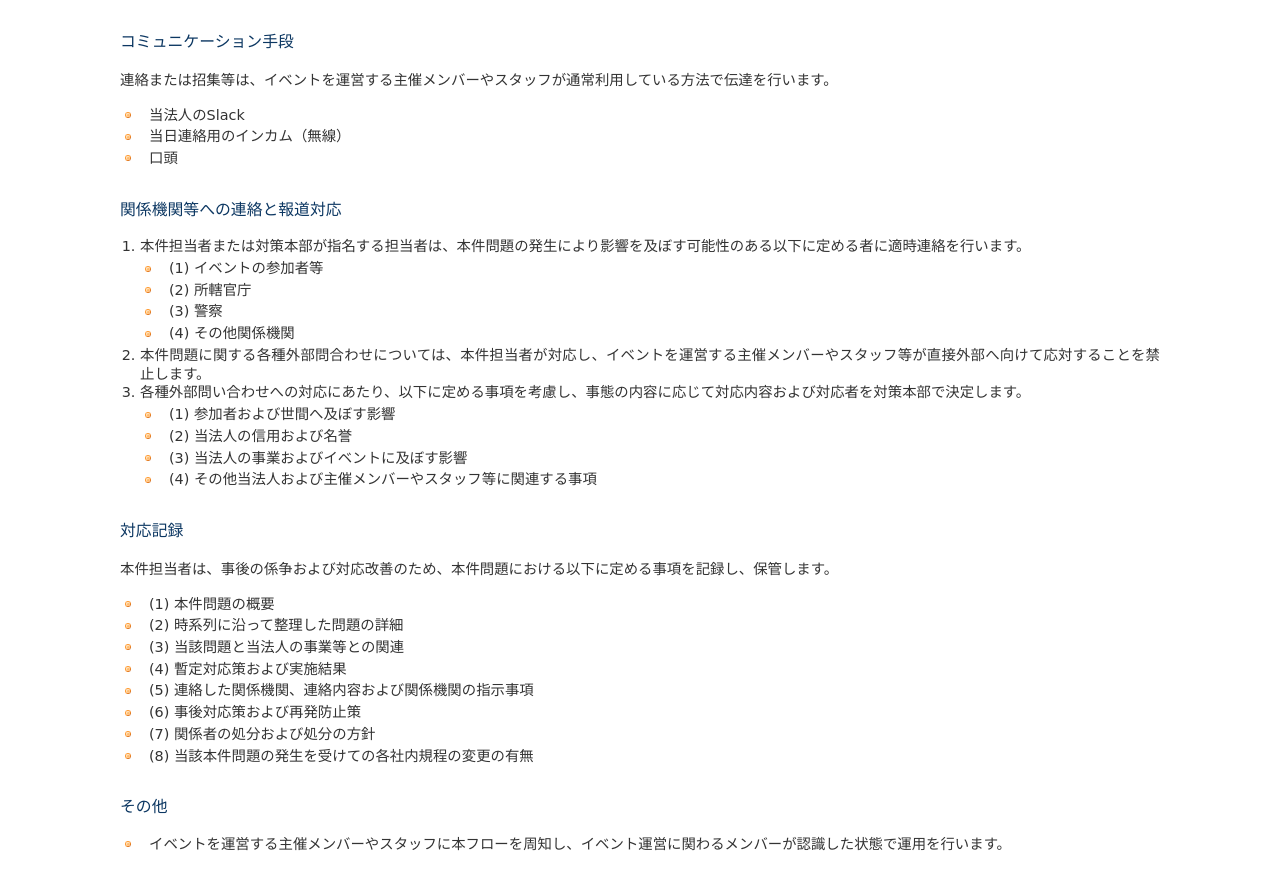
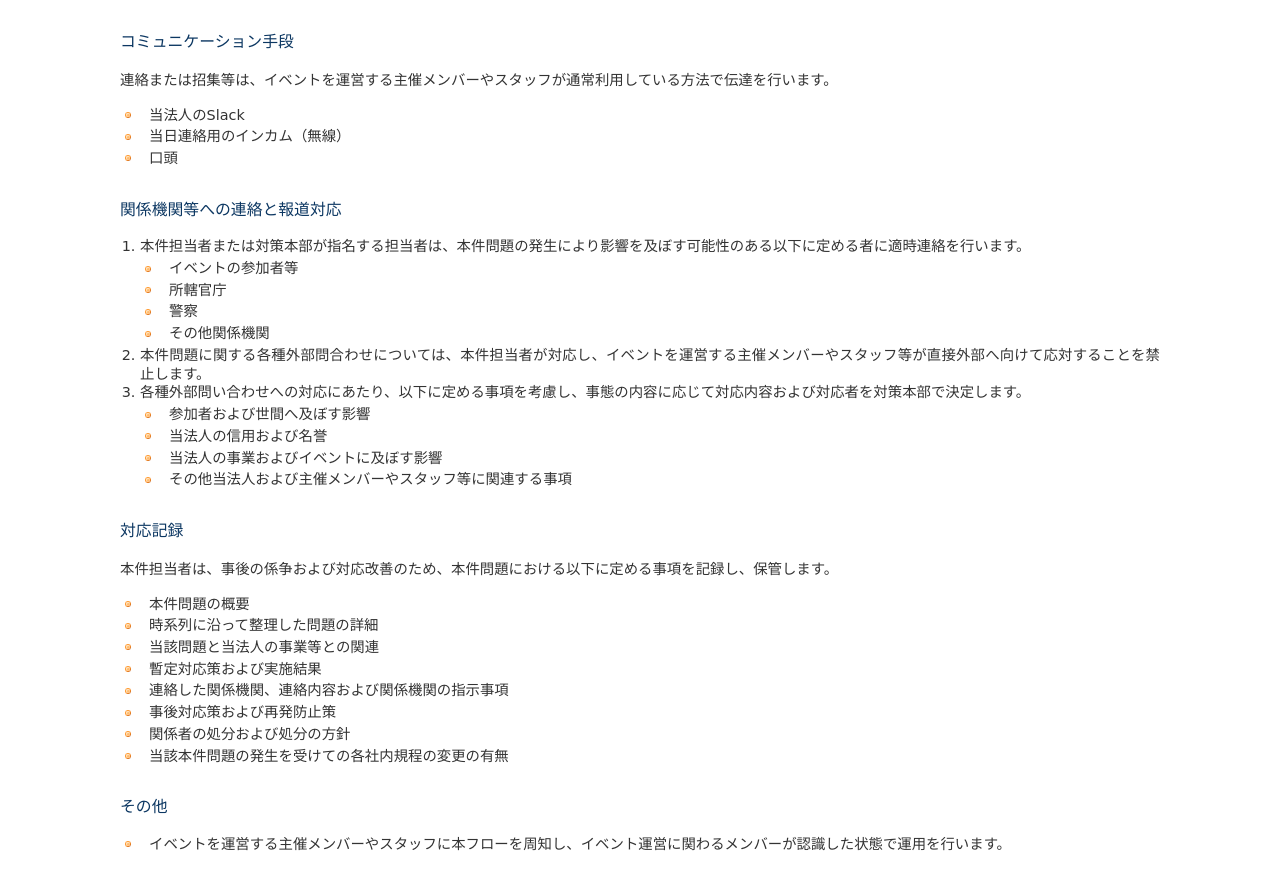
Before and after one commit to pyconjp/www.pycon.jp, a Sphinx documentation site: the page built from source/policies/problem-response-policy.md, in a window 1280 px wide and 900 px high, scrolled down 879 px. Shown: the top 890 px of the window. Built offline with Sphinx 7.4.7, drawn with Linux system fonts in a browser that asks for light colours.

Commit message:
リスト表記フォーマットへ統一
リスト表記と数字項番が両方振られていたため、リスト表記のみに統一

```diff
--- a/source/policies/problem-response-policy.md
+++ b/source/policies/problem-response-policy.md
@@ -40,29 +40,29 @@
 ### 関係機関等への連絡と報道対応
 
 1. 本件担当者または対策本部が指名する担当者は、本件問題の発生により影響を及ぼす可能性のある以下に定める者に適時連絡を行います。
-   * (1) イベントの参加者等
-   * (2) 所轄官庁
-   * (3) 警察
-   * (4) その他関係機関
+   * イベントの参加者等
+   * 所轄官庁
+   * 警察
+   * その他関係機関
 2. 本件問題に関する各種外部問合わせについては、本件担当者が対応し、イベントを運営する主催メンバーやスタッフ等が直接外部へ向けて応対することを禁止します。
 3. 各種外部問い合わせへの対応にあたり、以下に定める事項を考慮し、事態の内容に応じて対応内容および対応者を対策本部で決定します。
-   * (1) 参加者および世間へ及ぼす影響
-   * (2) 当法人の信用および名誉
-   * (3) 当法人の事業およびイベントに及ぼす影響
-   * (4) その他当法人および主催メンバーやスタッフ等に関連する事項
+   * 参加者および世間へ及ぼす影響
+   * 当法人の信用および名誉
+   * 当法人の事業およびイベントに及ぼす影響
+   * その他当法人および主催メンバーやスタッフ等に関連する事項
 
 ### 対応記録
 
 本件担当者は、事後の係争および対応改善のため、本件問題における以下に定める事項を記録し、保管します。
 
-* (1) 本件問題の概要
-* (2) 時系列に沿って整理した問題の詳細
-* (3) 当該問題と当法人の事業等との関連
-* (4) 暫定対応策および実施結果
-* (5) 連絡した関係機関、連絡内容および関係機関の指示事項
-* (6) 事後対応策および再発防止策
-* (7) 関係者の処分および処分の方針
-* (8) 当該本件問題の発生を受けての各社内規程の変更の有無
+* 本件問題の概要
+* 時系列に沿って整理した問題の詳細
+* 当該問題と当法人の事業等との関連
+* 暫定対応策および実施結果
+* 連絡した関係機関、連絡内容および関係機関の指示事項
+* 事後対応策および再発防止策
+* 関係者の処分および処分の方針
+* 当該本件問題の発生を受けての各社内規程の変更の有無
 
 ### その他
 
```
